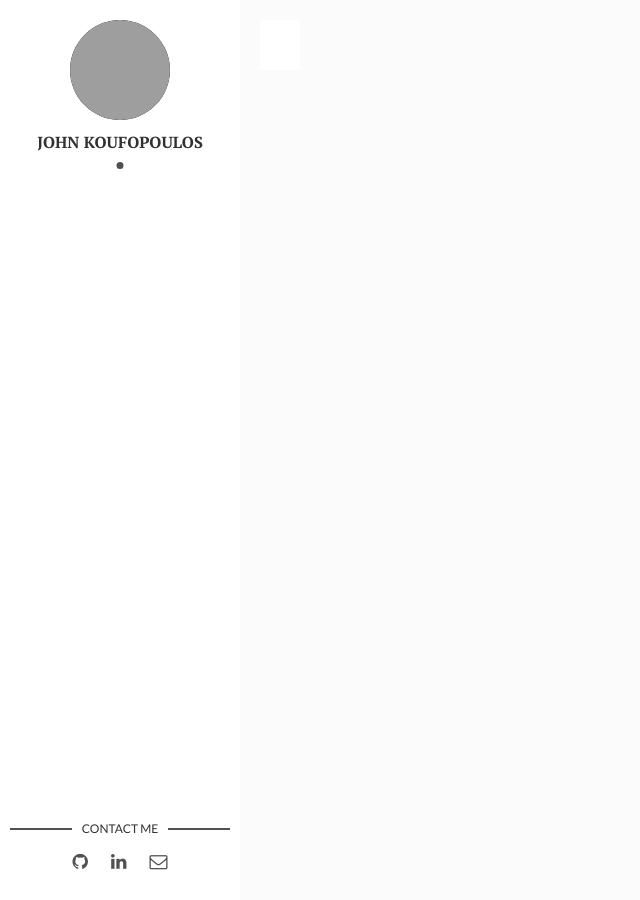
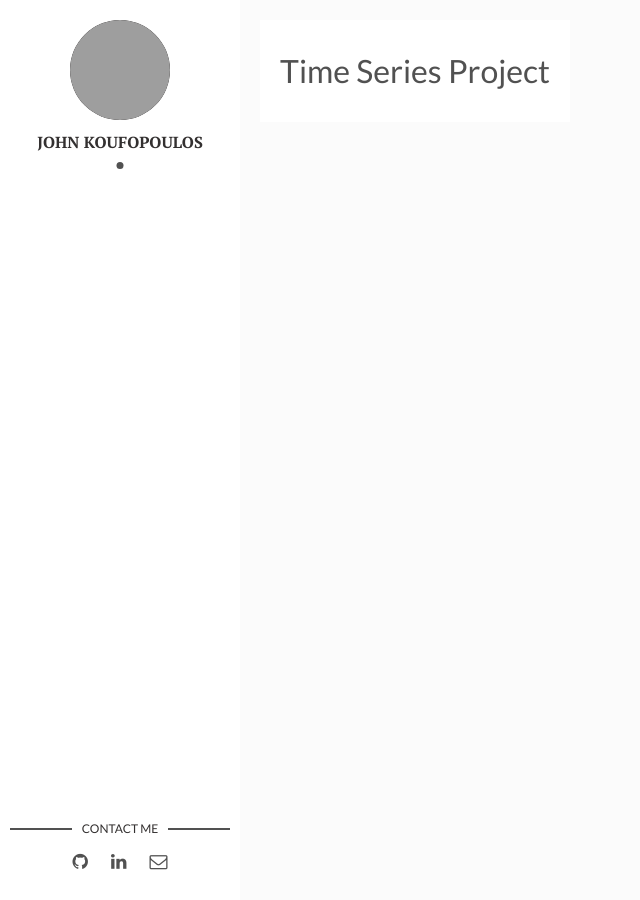
Before and after one commit to JohnKouf99/johnkouf99.github.io, a Jekyll site: the page built from _posts/2024-07-20-time-series-project.markdown, in a window 1280 px wide. Shown: the whole page, without its empty margins (0-640 px from the left). Built offline with Jekyll 4.4.1, drawn with Linux system fonts in a browser that asks for light colours; grey boxes are pictures that could not be loaded.

Commit message:
Update post.html

```diff
--- a/_layouts/post.html
+++ b/_layouts/post.html
@@ -16,7 +16,7 @@ layout: main
     {% endif %}
     <div class="wrap-content">
       <header class="header-page">
-        <!-- <h1 class="page-title">{{page.title}}</h1> -->
+        <h1 class="page-title">{{page.title}}</h1>
       </header>
       {{content | markdownify}}
     </div> <!-- End Wrap Content -->
```
